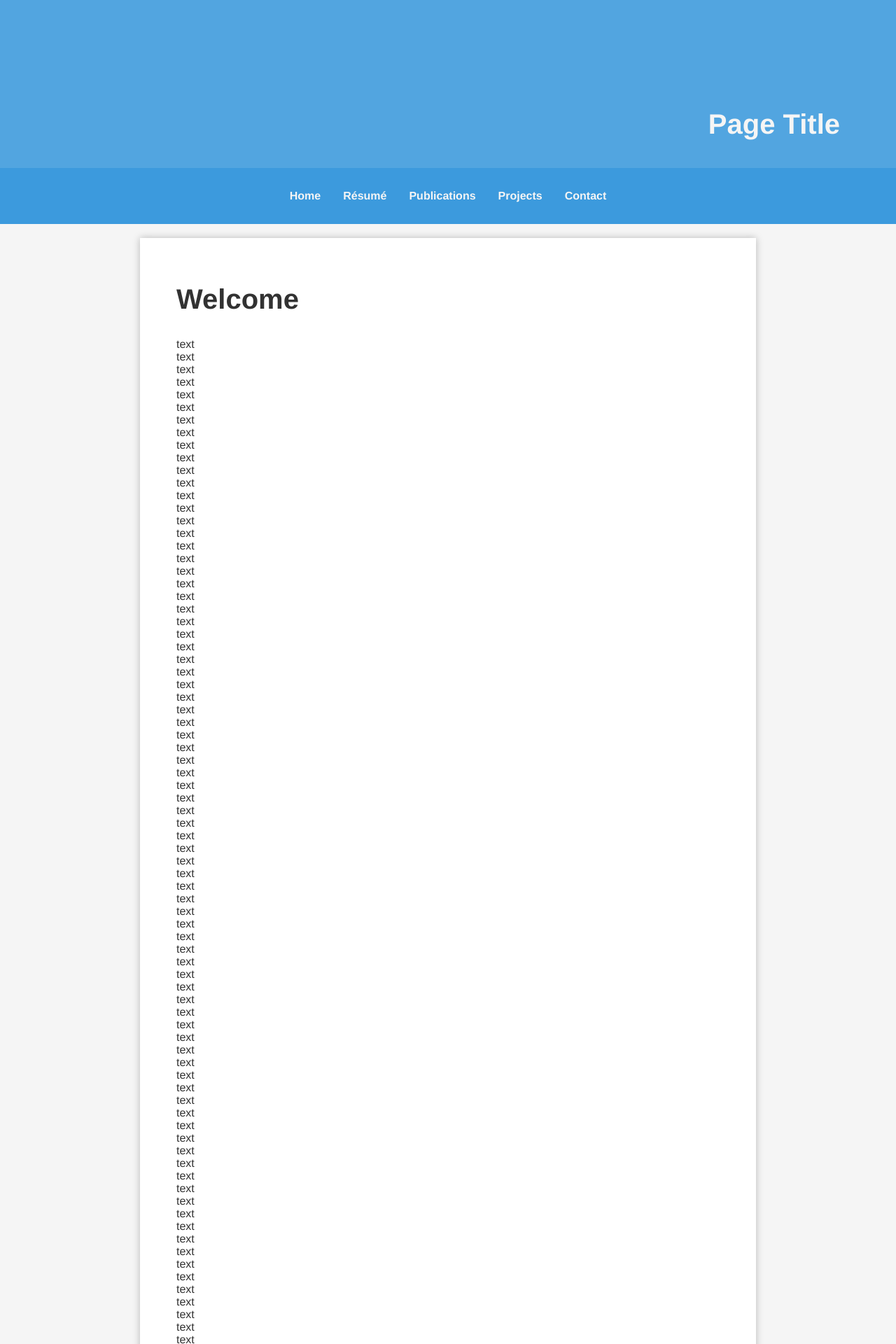
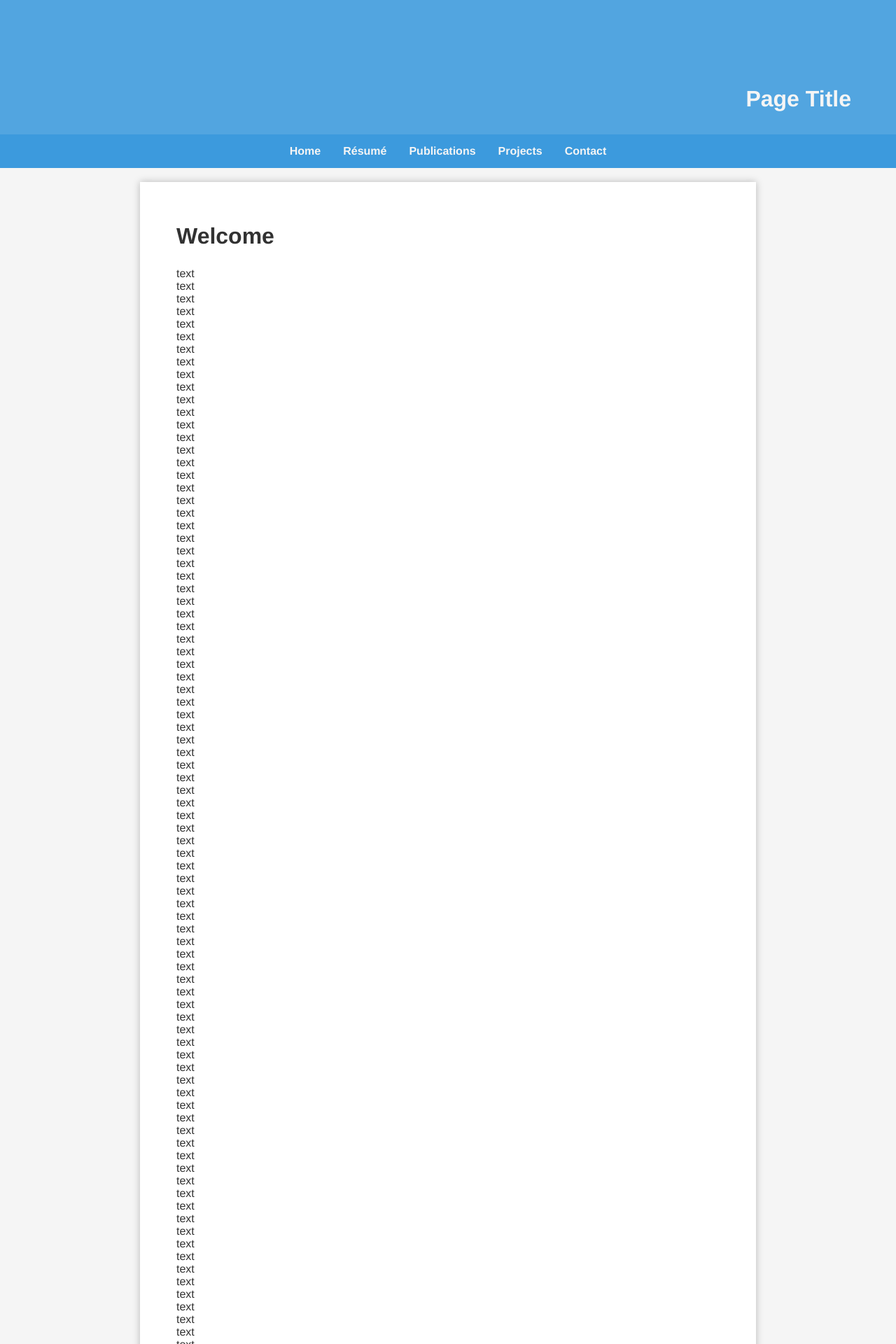
Before and after one commit to dmtveit/dmtveit.github.io, a Jekyll site: the page built from index.html, in a window 1280 px wide. Shown: the top 1920 px of the page at 70% size. Built offline with Jekyll 4.4.1, drawn with Linux system fonts in a browser that asks for light colours.

Commit message:
change units

```diff
--- a/css/main.css
+++ b/css/main.css
@@ -1,7 +1,7 @@
 :root {
     /* font */
     --font: 'Helvetica', 'Arial', 'Sans-Serif';
-    --font-size-big: 2.5rem;
+    --font-size-big: 2rem;
     --font-size-medium: 1.5rem;
     --font-size-normal: 1rem;
     --font-size-small: 0.75rem;
@@ -22,8 +22,8 @@
     --width-wide: 100%;
     --width-narrow: 490px;
     /* height */
-    --height-top-header: 15rem;
-    --height-sticky-header: 5rem;
+    --height-top-header: 12rem;
+    --height-sticky-header: 3rem;
     --height-total-header: calc(var(--height-top-header) + var(--height-sticky-header));
     --height-bottom-footer: var(--height-top-header);
     --height-sticky-footer: var(--height-sticky-header);
```
